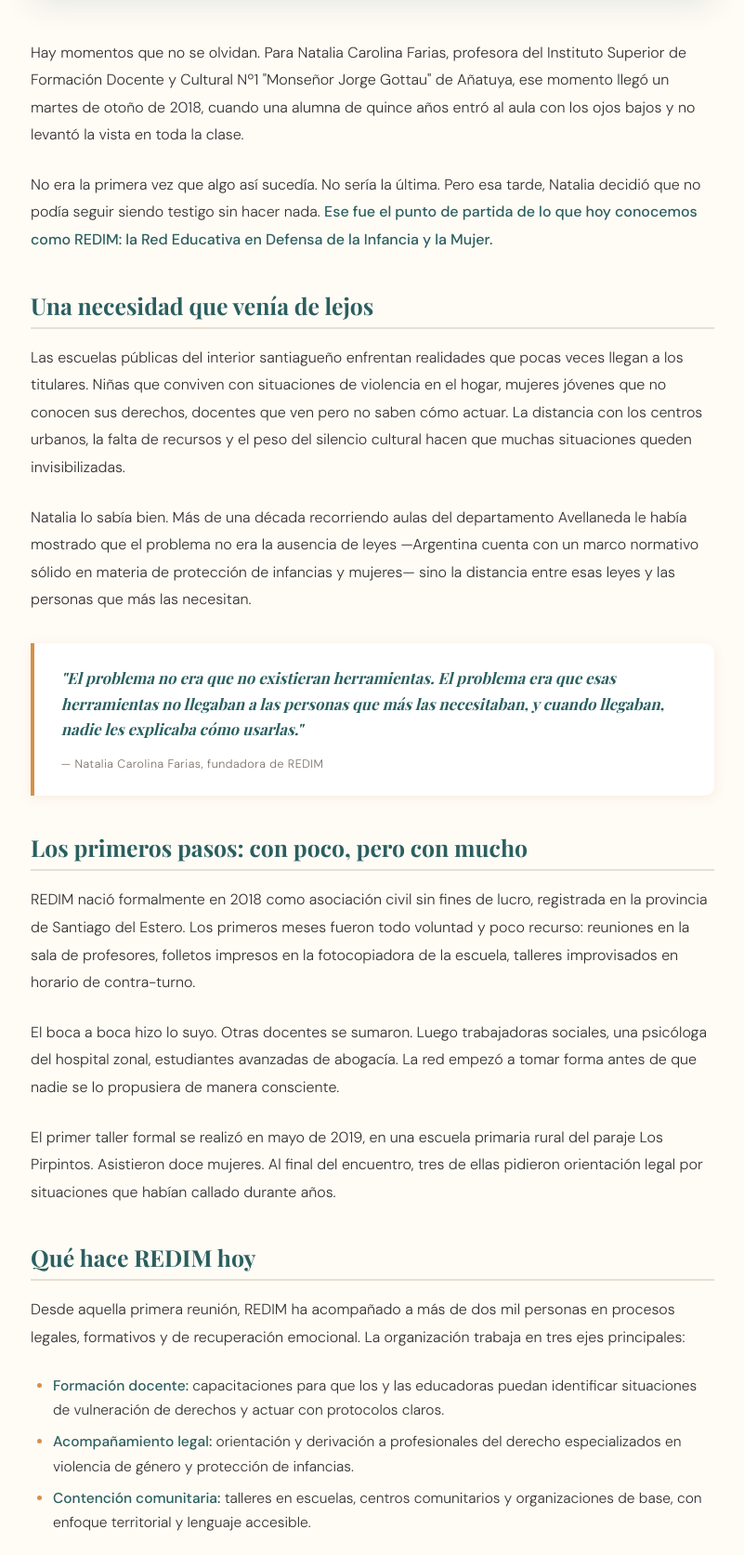
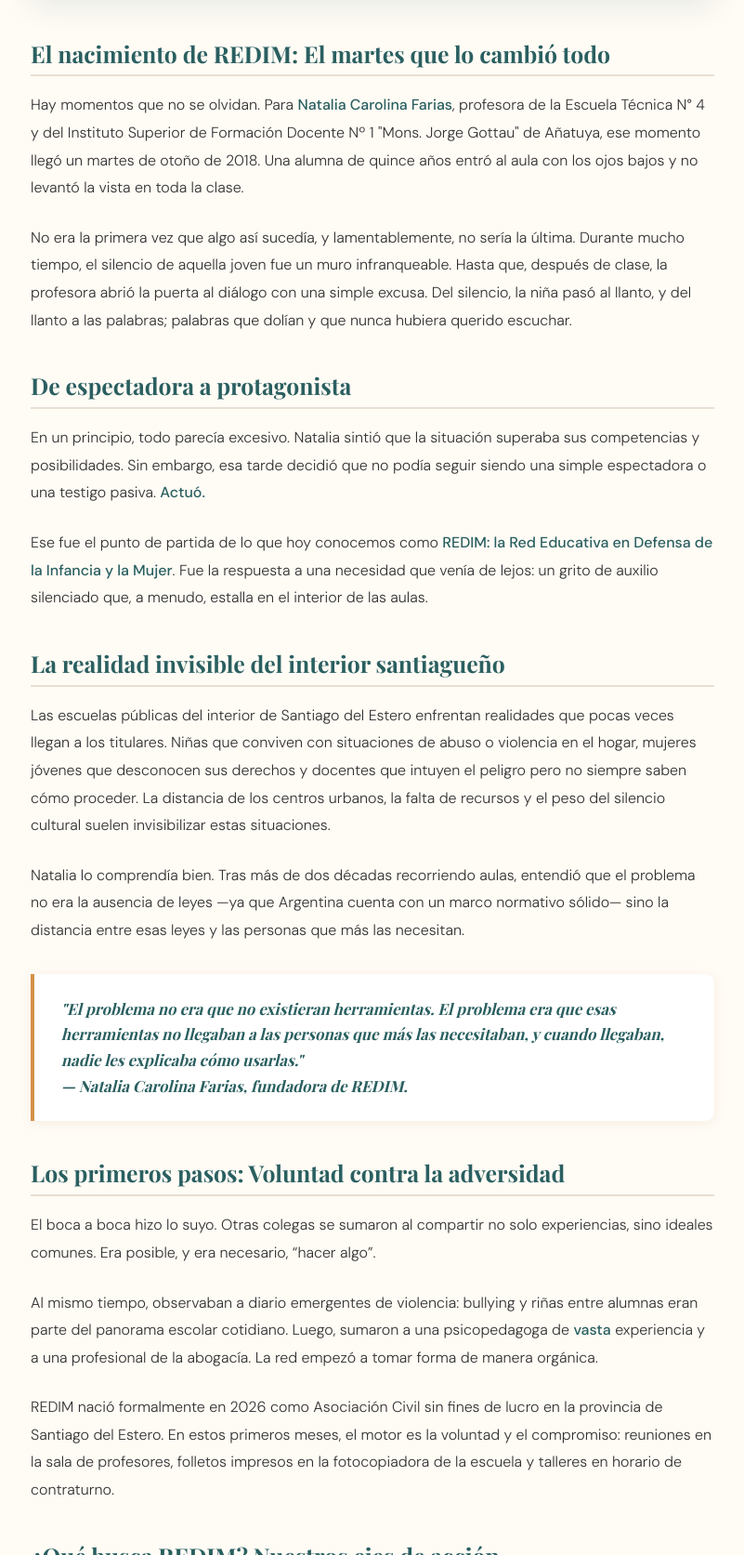
Before and after one commit to DAB091/Reddim, a plain HTML site: page origen-redim.html in a window 1280 px wide. Shown: the part 1127-2800 px from the top of the page at 93% size, without its empty margins (57-858 px from the left). Drawn offline with nearby package versions, Linux system fonts and the light colour scheme; a web font is replaced by a local one.

Commit message:
primer articulo

```diff
--- a/origen-redim.html
+++ b/origen-redim.html
@@ -77,64 +77,68 @@
             </div>
             <div class="author-info">
               <span class="author-name">Natalia Carolina Farias</span>
-              <span class="author-role">Fundadora de REDIM · Profesora del I.S.F.D.C Nº1 Mons. Jorge Gottau</span>
+              <span class="author-role">Fundadora de REDIM · Profesora de la Esc. Técnica Nº4</span>
             </div>
           </div>
         </header>
 
         <!-- Imagen de portada -->
         <div class="article-cover">
-          <img src="./img/origen.jpg" alt="El origen de REDIM"
+          <img src="./img/perfil/cover.png" alt="El origen de REDIM"
                onerror="this.src='https://images.unsplash.com/photo-1529156069898-49953e39b3ac?w=900&q=80'" />
           <p class="article-cover-caption">Taller comunitario en escuela pública del departamento Avellaneda, Santiago del Estero · 2019</p>
         </div>
 
-        <!-- Contenido -->
+
 <div class="article-content">
+        <section>
+        <h2>El nacimiento de REDIM: El martes que lo cambió todo</h2>
+        <p>Hay momentos que no se olvidan. Para <strong>Natalia Carolina Farias</strong>, profesora de la Escuela Técnica N° 4 y del Instituto Superior de Formación Docente Nº 1 "Mons. Jorge Gottau" de Añatuya, ese momento llegó un martes de otoño de 2018. Una alumna de quince años entró al aula con los ojos bajos y no levantó la vista en toda la clase.</p>
+        <p>No era la primera vez que algo así sucedía, y lamentablemente, no sería la última. Durante mucho tiempo, el silencio de aquella joven fue un muro infranqueable. Hasta que, después de clase, la profesora abrió la puerta al diálogo con una simple excusa. Del silencio, la niña pasó al llanto, y del llanto a las palabras; palabras que dolían y que nunca hubiera querido escuchar.</p>
+    </section>
 
-          <p>Hay momentos que no se olvidan. Para Natalia Carolina Farias, profesora del Instituto Superior de Formación Docente y Cultural Nº1 "Monseñor Jorge Gottau" de Añatuya, ese momento llegó un martes de otoño de 2018, cuando una alumna de quince años entró al aula con los ojos bajos y no levantó la vista en toda la clase.</p>
+    <section>
+        <h2>De espectadora a protagonista</h2>
+        <p>En un principio, todo parecía excesivo. Natalia sintió que la situación superaba sus competencias y posibilidades. Sin embargo, esa tarde decidió que no podía seguir siendo una simple espectadora o una testigo pasiva. <strong>Actuó.</strong></p>
+        <p>Ese fue el punto de partida de lo que hoy conocemos como <strong>REDIM: la Red Educativa en Defensa de la Infancia y la Mujer</strong>. Fue la respuesta a una necesidad que venía de lejos: un grito de auxilio silenciado que, a menudo, estalla en el interior de las aulas.</p>
+    </section>
 
-          <p>No era la primera vez que algo así sucedía. No sería la última. Pero esa tarde, Natalia decidió que no podía seguir siendo testigo sin hacer nada. <strong>Ese fue el punto de partida de lo que hoy conocemos como REDIM: la Red Educativa en Defensa de la Infancia y la Mujer.</strong></p>
-
-          <h2>Una necesidad que venía de lejos</h2>
-
-          <p>Las escuelas públicas del interior santiagueño enfrentan realidades que pocas veces llegan a los titulares. Niñas que conviven con situaciones de violencia en el hogar, mujeres jóvenes que no conocen sus derechos, docentes que ven pero no saben cómo actuar. La distancia con los centros urbanos, la falta de recursos y el peso del silencio cultural hacen que muchas situaciones queden invisibilizadas.</p>
-
-          <p>Natalia lo sabía bien. Más de una década recorriendo aulas del departamento Avellaneda le había mostrado que el problema no era la ausencia de leyes —Argentina cuenta con un marco normativo sólido en materia de protección de infancias y mujeres— sino la distancia entre esas leyes y las personas que más las necesitan.</p>
+    <section>
+        <h2>La realidad invisible del interior santiagueño</h2>
+        <p>Las escuelas públicas del interior de Santiago del Estero enfrentan realidades que pocas veces llegan a los titulares. Niñas que conviven con situaciones de abuso o violencia en el hogar, mujeres jóvenes que desconocen sus derechos y docentes que intuyen el peligro pero no siempre saben cómo proceder. La distancia de los centros urbanos, la falta de recursos y el peso del silencio cultural suelen invisibilizar estas situaciones.</p>
+        <p>Natalia lo comprendía bien. Tras más de dos décadas recorriendo aulas, entendió que el problema no era la ausencia de leyes —ya que Argentina cuenta con un marco normativo sólido— sino la distancia entre esas leyes y las personas que más las necesitan.</p>
 
         <blockquote class="article-quote">
             "El problema no era que no existieran herramientas. El problema era que esas herramientas no llegaban a las personas que más las necesitaban, y cuando llegaban, nadie les explicaba cómo usarlas."
-            <cite>— Natalia Carolina Farias, fundadora de REDIM</cite>
+            <br>— <strong>Natalia Carolina Farias, fundadora de REDIM.</strong>
         </blockquote>
+    </section>
 
-          <h2>Los primeros pasos: con poco, pero con mucho</h2>
+    <section>
+        <h2>Los primeros pasos: Voluntad contra la adversidad</h2>
+        <p>El boca a boca hizo lo suyo. Otras colegas se sumaron al compartir no solo experiencias, sino ideales comunes. Era posible, y era necesario, “hacer algo”.</p>
+        <p>Al mismo tiempo, observaban a diario emergentes de violencia: bullying y riñas entre alumnas eran parte del panorama escolar cotidiano. Luego, sumaron a una psicopedagoga de <strong>vasta</strong> experiencia y a una profesional de la abogacía. La red empezó a tomar forma de manera orgánica.</p>
+        <p>REDIM nació formalmente en 2026 como Asociación Civil sin fines de lucro en la provincia de Santiago del Estero. En estos primeros meses, el motor es la voluntad y el compromiso: reuniones en la sala de profesores, folletos impresos en la fotocopiadora de la escuela y talleres en horario de contraturno.</p>
+    </section>
 
-          <p>REDIM nació formalmente en 2018 como asociación civil sin fines de lucro, registrada en la provincia de Santiago del Estero. Los primeros meses fueron todo voluntad y poco recurso: reuniones en la sala de profesores, folletos impresos en la fotocopiadora de la escuela, talleres improvisados en horario de contra-turno.</p>
-
-          <p>El boca a boca hizo lo suyo. Otras docentes se sumaron. Luego trabajadoras sociales, una psicóloga del hospital zonal, estudiantes avanzadas de abogacía. La red empezó a tomar forma antes de que nadie se lo propusiera de manera consciente.</p>
-
-          <p>El primer taller formal se realizó en mayo de 2019, en una escuela primaria rural del paraje Los Pirpintos. Asistieron doce mujeres. Al final del encuentro, tres de ellas pidieron orientación legal por situaciones que habían callado durante años.</p>
-
-          <h2>Qué hace REDIM hoy</h2>
-
-          <p>Desde aquella primera reunión, REDIM ha acompañado a más de dos mil personas en procesos legales, formativos y de recuperación emocional. La organización trabaja en tres ejes principales:</p>
-
+    <section>
+        <h2>¿Qué busca REDIM? Nuestros ejes de acción</h2>
+        <p>REDIM busca acompañar a los docentes en procesos formativos y a las personas en sus procesos de recuperación emocional. La organización trabajará en tres ejes principales:</p>
         <ul>
-            <li><strong>Formación docente:</strong> capacitaciones para que los y las educadoras puedan identificar situaciones de vulneración de derechos y actuar con protocolos claros.</li>
-            <li><strong>Acompañamiento legal:</strong> orientación y derivación a profesionales del derecho especializados en violencia de género y protección de infancias.</li>
+            <li><strong>Formación docente:</strong> capacitaciones para identificar situaciones de vulneración de derechos y actuar con protocolos claros.</li>
+            <li><strong>Acompañamiento terapéutico:</strong> orientación y derivación a profesionales de la psicología especializados en violencia de género, bullying y protección de infancias.</li>
             <li><strong>Contención comunitaria:</strong> talleres en escuelas, centros comunitarios y organizaciones de base, con enfoque territorial y lenguaje accesible.</li>
         </ul>
+        <p>La organización opera desde la ciudad de <strong>Añatuya (Dpto. Taboada)</strong>, con proyección hacia los departamentos Avellaneda, Belgrano y Moreno.</p>
+    </section>
 
-          <p>La organización opera principalmente en los departamentos Avellaneda, Moreno y Rivadavia de la provincia de Santiago del Estero, con proyección hacia otras zonas del interior.</p>
-
-          <h2>Por qué seguimos</h2>
-
-          <p>Ocho años después de aquel martes de otoño, Natalia sigue dando clases en el mismo instituto. Pero ya no está sola. REDIM es hoy un equipo de profesionales comprometidas que comparten la misma convicción: que ninguna niña y ninguna mujer debería enfrentar sola el camino hacia la justicia.</p>
-
+    <section>
+        <h2>Una red que no deja de crecer</h2>
+        <p>Ocho años después de aquel martes de otoño, Natalia sigue dando clases en la misma escuela. Pero ya no está sola. REDIM es hoy un equipo sólido de profesionales comprometidas que comparten la misma convicción: que ningún niño y ninguna mujer debería enfrentar sola el camino hacia la justicia.</p>
         <p>Este blog es parte de ese compromiso. Un espacio para compartir herramientas, visibilizar derechos y construir, artículo a artículo, una red más grande y más fuerte.</p>
-
-          <p><em>Si querés sumarte, escribinos. Si conocés a alguien que necesite orientación, compartí este contenido. Cada gesto cuenta.</em></p>
-
+        <hr>
+        <p><strong>¿Querés sumarte? Escribinos. Si conocés a alguien que necesite orientación, compartí este contenido. Cada gesto cuenta.</strong></p>
+    </section>
 </div>
         <!-- fin article-content -->
 
```
Also changed, not shown: img/perfil/cover.png (added). Lines whose indentation alone changed are shown as unchanged.
